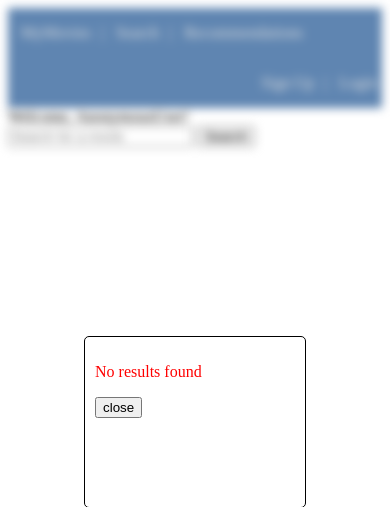
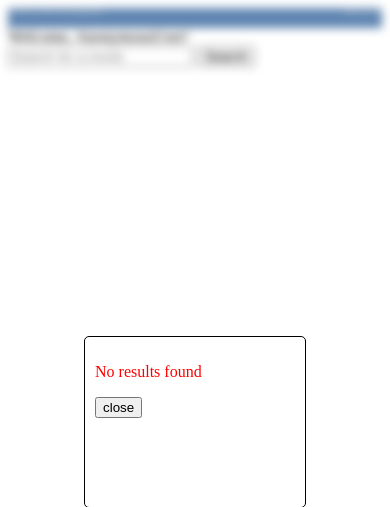
Before and after one commit to WJakubowsk/movie_recommender, a Django app: page /search/ in a window 390 px wide. Shown: the top 507 px of the page. Run offline with Django 4.2, Linux system fonts and the light colour scheme; data that the repository does not hold is empty.

Commit message:
fix mobile dimensions display

```diff
--- a/core/movierecommenderapp/static/css/base.css
+++ b/core/movierecommenderapp/static/css/base.css
@@ -64,14 +64,15 @@
 
   @media (max-width: 550px) {
     .navbar a {
-      font-size: 1em;
-      padding: 1em 0.3em;
+      font-size: 0.1em;
+      padding: 0.1em 0.03em;
     }
     .navbar a::before {
       content: " | ";
       /* margin-right: 1em; */
     }
   }
+
 
 
 .container-fluid{
```
